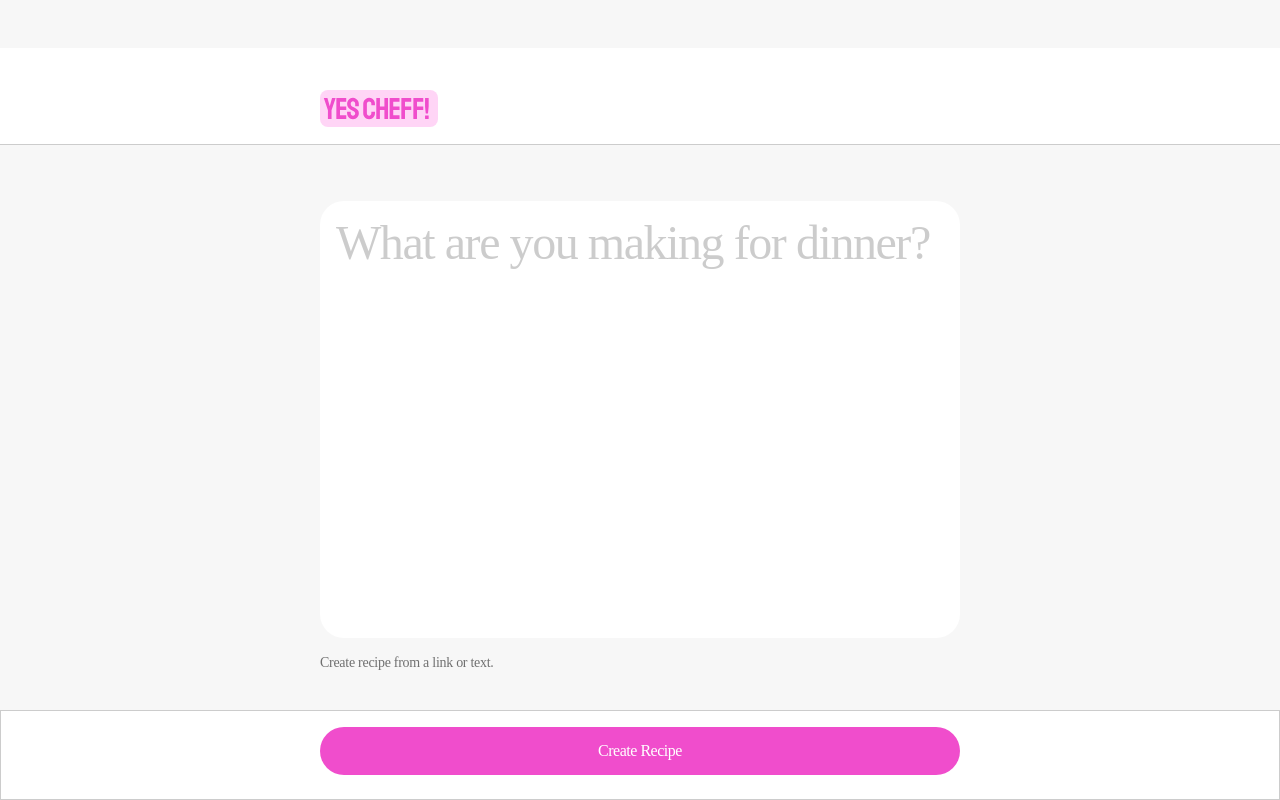
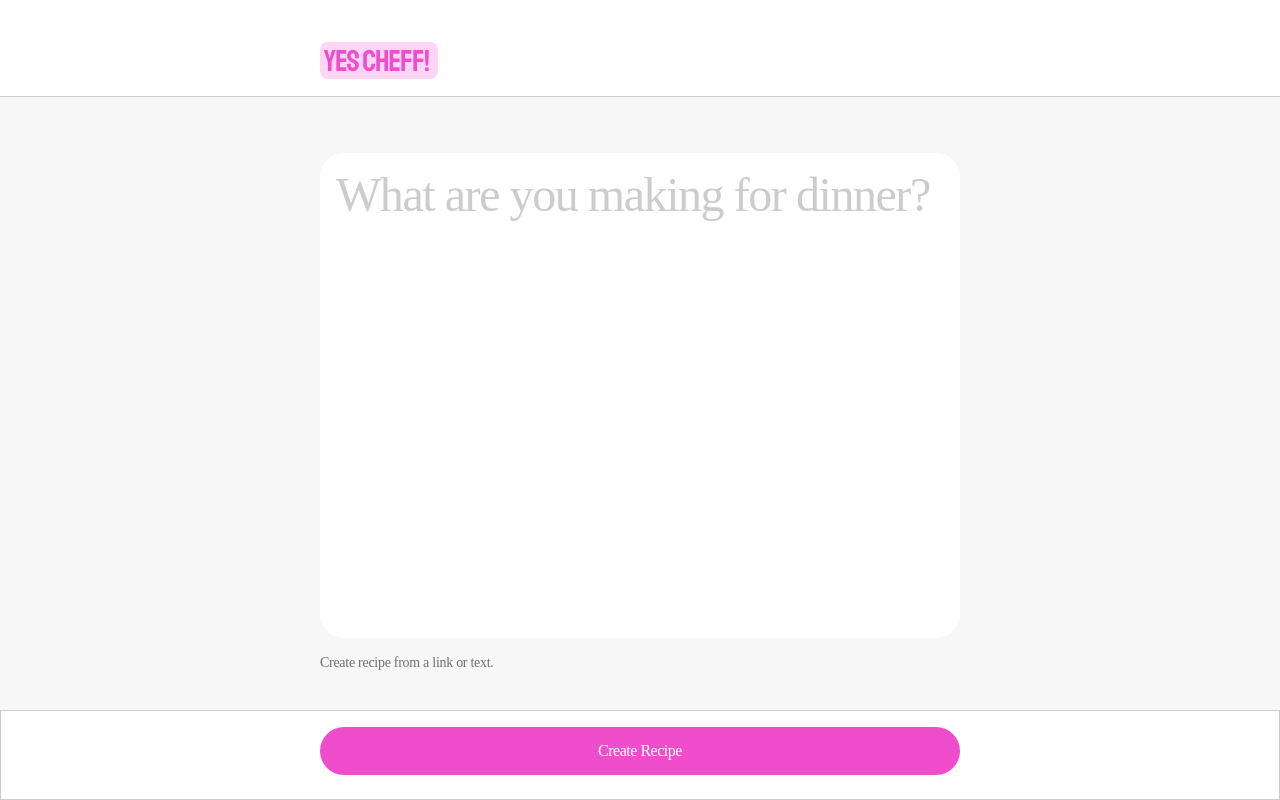
Before and after one commit to JEHTOMS/YesChef, a React (Create React App) app in the folder food-ai/: page / in a window 1280 px wide. Built offline with nearby package versions, Linux system fonts and the light colour scheme; no server answers; a web font is replaced by a local one.

Commit message:
Revert navbar structural changes
- Move navbar back inside .page container in FoodOverview
- Remove padding-top from .page class in FoodO.css
- Restore original component structure to fix layout issues
- Keep localStorage persistence and close button functionality intact

```diff
--- a/food-ai/src/pages/FoodO.css
+++ b/food-ai/src/pages/FoodO.css
@@ -1,8 +1,3 @@
-/* Ensure content doesn't get hidden behind sticky navbar */
-.page {
-    padding-top: 48px; /* navbar height + padding */
-}
-
 #food-image{
     width: 100%;
     height: 420px;
--- a/food-ai/src/pages/FoodOverview.jsx
+++ b/food-ai/src/pages/FoodOverview.jsx
@@ -33,9 +33,8 @@ function FoodOverview() {
     }
 
     return (
-        <div>
+        <div className="page">
             <Navbar showCloseButton={true}/>
-            <div className="page">
             <div className="main-content pd-240">
                 <div className="container layout-sm">
                     <FoodHero
@@ -58,7 +57,6 @@ function FoodOverview() {
             </div>
             <Footer buttonType="primary" primaryButtonText="Start Cooking" onTap={startCooking} />
         </div>
-        </div>
     );
 }
 
```
Lines whose indentation alone changed are shown as unchanged.
